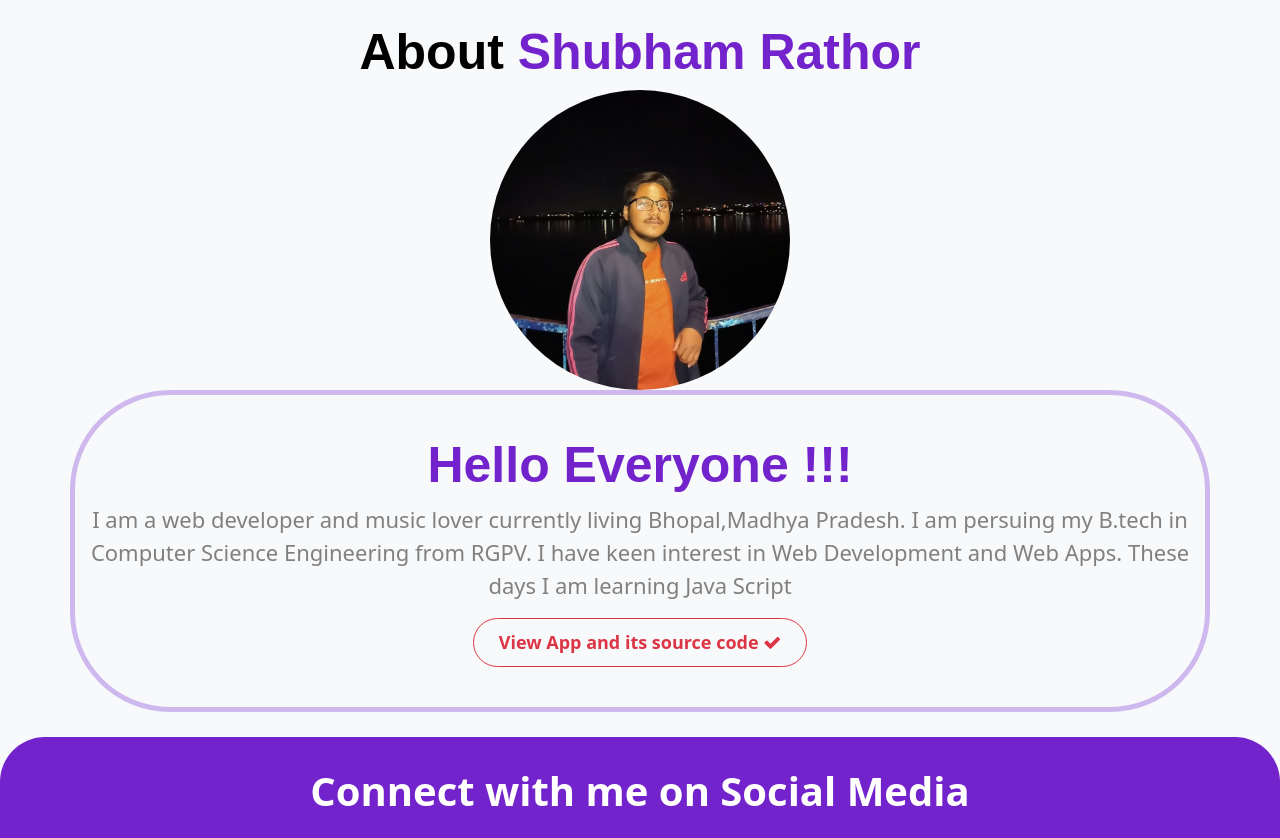
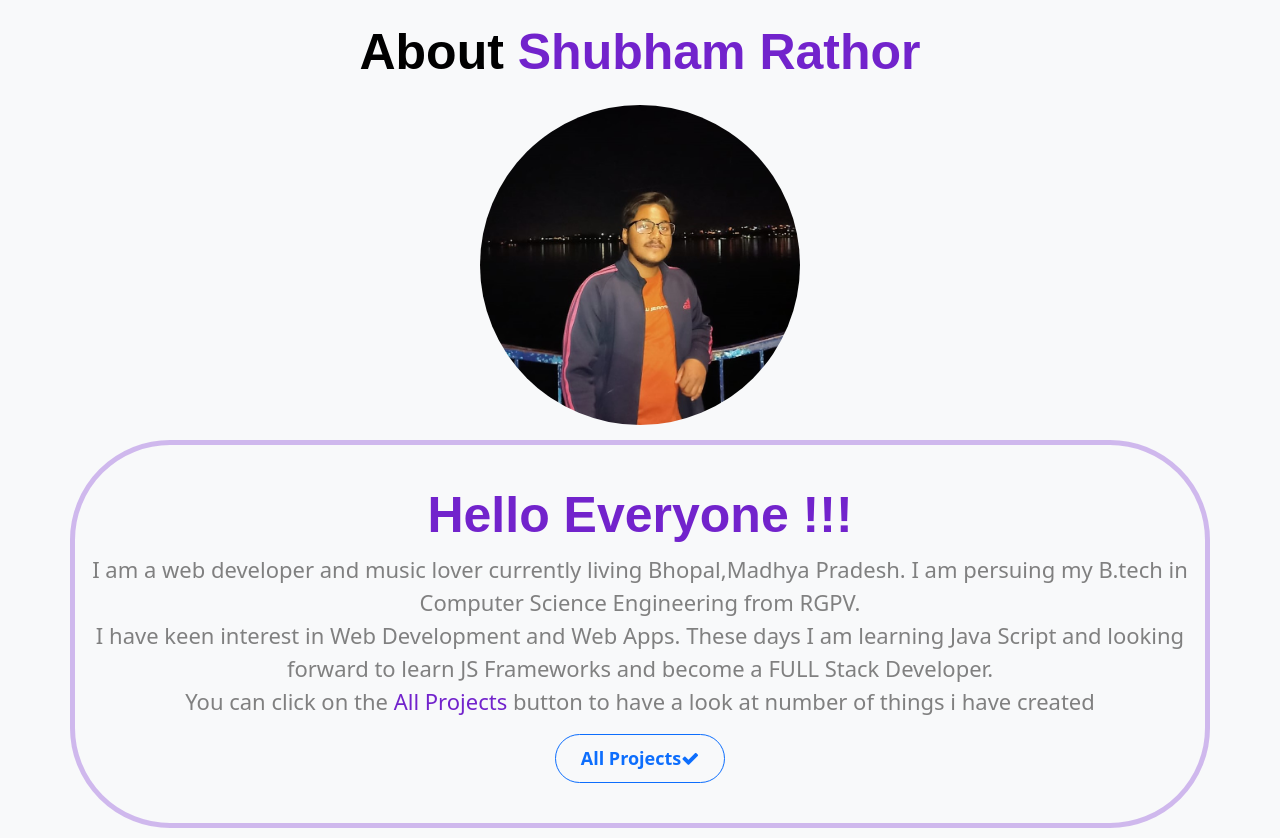
Before and after one commit to rshubham005/portflio-site, a plain HTML site: page about.html in a window 1280 px wide. Shown: the part 114-952 px from the top of the page. Drawn offline with nearby package versions, Linux system fonts and the light colour scheme.

Commit message:
about page done

```diff
--- a/about.html
+++ b/about.html
@@ -33,9 +33,13 @@
         <div class="container project-text">
             <h1 class="project-head">Hello Everyone !!!</h1>
               <p class="project-para"> I am a web developer and music lover currently living Bhopal,Madhya Pradesh. I am persuing my B.tech in Computer Science Engineering from RGPV.
-                  I have keen interest in Web Development and Web Apps. These days I am learning Java Script
+                  <br>
+                  I have keen interest in Web Development and Web Apps. These days I am learning Java Script and looking forward to learn JS Frameworks and
+                  become a FULL Stack Developer.
+                  <br>
+                  You can click on the <span class="about-span">All Projects</span>  button to have a look at number of things i have created
               </p>
-              <a href="https://repl.it/@shubr005/mcuQuiz?embed=1&output=1" class="btn btn-outline-danger">View App and its source code <i class="fa fa-check"></i></a>
+              <a href="projects.html" class="btn btn-outline-primary">All Projects<i class="fa fa-check"></i></a>
 
             </div>
     </div>
--- a/style.css
+++ b/style.css
@@ -210,8 +210,23 @@ a:hover
 }
 .photo
 {
+    max-width: 320px;
+    width: 100%;
+    display: block;
+    border-radius: 160px;
+    margin: 15px 0px ;
+}
+.photo:hover
+{
     max-width: 300px;
     width: 100%;
     display: block;
     border-radius: 150px;
+    margin: 15px 0px ;
+    border: 20px solid rgba(114, 35, 204, 0.568);
+    transition: 1.5s;
 }
+.about-span
+{
+    color: rgb(114, 35, 204);
+}
```
